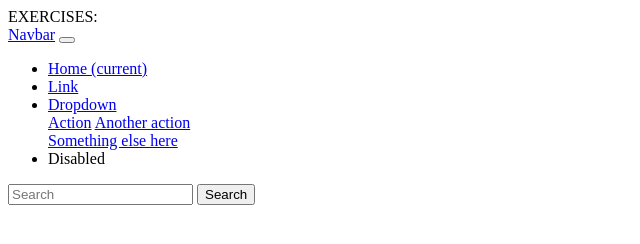
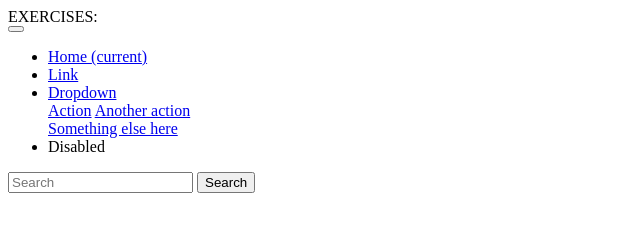
Before and after one commit to adexy-ai/M2-D8-H, a plain HTML site: page index.html in a window 1280 px wide. Shown: the whole page, without its empty margins (0-640 px from the left). Drawn offline with Linux system fonts and the light colour scheme.

Commit message:
updated changes from the

```diff
--- a/index.html
+++ b/index.html
@@ -2,7 +2,7 @@ EXERCISES:
 
 <!-- 1) Implement a navigation bar. Connected to all the sections of the page to the menu items. -->
 <nav class="navbar navbar-expand-lg navbar-light bg-light">
-  <a class="navbar-brand" href="#">Navbar</a>
+  <a class="navbar-brand" href="./destination/logo.jfif"></a>
   <button
     class="navbar-toggler"
     type="button"
```
